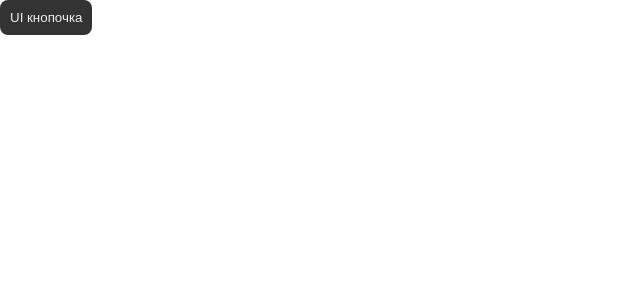
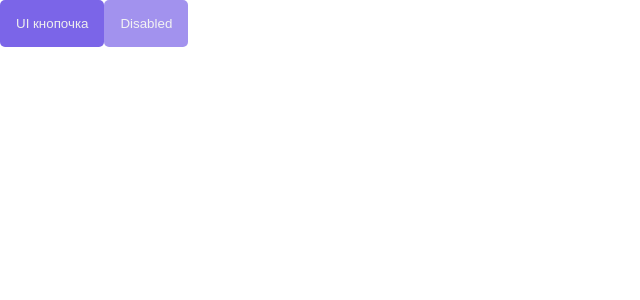
Before and after one commit to Drunken-Fog/time-managment-frontend, a React (Create React App) app: page / in a window 1280 px wide. Shown: the top 300 px of the page, without its empty margins (0-640 px from the left). Built offline with nearby package versions, Linux system fonts and the light colour scheme.

Commit message:
Добавляет ui кнопку

```diff
--- a/src/App.tsx
+++ b/src/App.tsx
@@ -1,6 +1,11 @@
 import React from 'react'
-import { Button } from '../src/ui/core'
+import { Button } from '../src/ui'
 
 export default function App() {
-  return <Button>UI кнопочка</Button>
+  return (
+    <>
+      <Button>UI кнопочка</Button>
+      <Button disabled>Disabled</Button>
+    </>
+  )
 }
--- a/src/index.css
+++ b/src/index.css
@@ -1,13 +1,14 @@
-body {
-  margin: 0;
-  font-family: -apple-system, BlinkMacSystemFont, 'Segoe UI', 'Roboto', 'Oxygen',
-    'Ubuntu', 'Cantarell', 'Fira Sans', 'Droid Sans', 'Helvetica Neue',
-    sans-serif;
-  -webkit-font-smoothing: antialiased;
-  -moz-osx-font-smoothing: grayscale;
+:root {
+  --textColor: #5b5b5b;
+  --secondTextColor: #9f9f9f;
+  --primary: #7B65E8;
+  --white: #fff;
+  --borderRadius: 5px;
+  --disabled: .7;
 }
 
-code {
-  font-family: source-code-pro, Menlo, Monaco, Consolas, 'Courier New',
-    monospace;
+* {
+  padding: 0;
+  margin: 0;
+  color: var(--textColor);
 }
--- /dev/null
+++ b/src/ui/Button/Button.module.css
@@ -0,0 +1,24 @@
+:root {
+  --buttonShadow: 0px 4px 20px rgba(123, 101, 232, 0.5);
+  --buttonPadding: 16px;
+}
+
+.button {
+  background: var(--primary);
+  color: #eee;
+  outline: none;
+  border: none;
+  border-radius: var(--borderRadius);
+  padding: var(--buttonPadding);
+  cursor: pointer;
+}
+
+.button:hover {
+  box-shadow: var(--buttonShadow);
+}
+
+.button:disabled {
+  opacity: var(--disabled);
+  box-shadow: none;
+  cursor: not-allowed;
+}
--- /dev/null
+++ b/src/ui/Button/Button.tsx
@@ -0,0 +1,24 @@
+import React from 'react'
+import styles from './Button.module.css'
+
+type ButtonProps = {
+  children?: React.ReactNode
+  id?: string
+  onClick?: (event: React.SyntheticEvent) => void
+  disabled?: boolean
+}
+
+export const Button: React.FC<ButtonProps> = props => {
+  const { children, id, onClick, disabled } = props
+
+  return (
+    <button
+      className={styles.button}
+      id={id}
+      onClick={onClick}
+      disabled={disabled}
+    >
+      {children}
+    </button>
+  )
+}
--- a/src/ui/core/Button/Button.module.css
+++ /dev/null
@@ -1,8 +0,0 @@
-.button {
-  background: #333;
-  color: #eee;
-  border: none;
-  border-radius: 8px;
-  padding: 10px;
-  cursor: pointer;
-}
--- a/src/ui/core/Button/Button.tsx
+++ /dev/null
@@ -1,15 +0,0 @@
-import React from 'react'
-import styles from './Button.module.css'
-
-type ButtonProps = {
-  children?: React.ReactChildren | string
-  otherProps?: React.ButtonHTMLAttributes<HTMLButtonElement>
-}
-
-export const Button: React.FC<ButtonProps> = props => {
-  return (
-    <button className={styles.button} {...props.otherProps}>
-      {props.children}
-    </button>
-  )
-}
```
Also changed, not shown: src/ui/Button/index.ts (renamed from src/ui/core/Button/index.ts), src/ui/index.ts (renamed from src/ui/core/index.ts), 1 other file (tests, documents, lock files or other folders).
